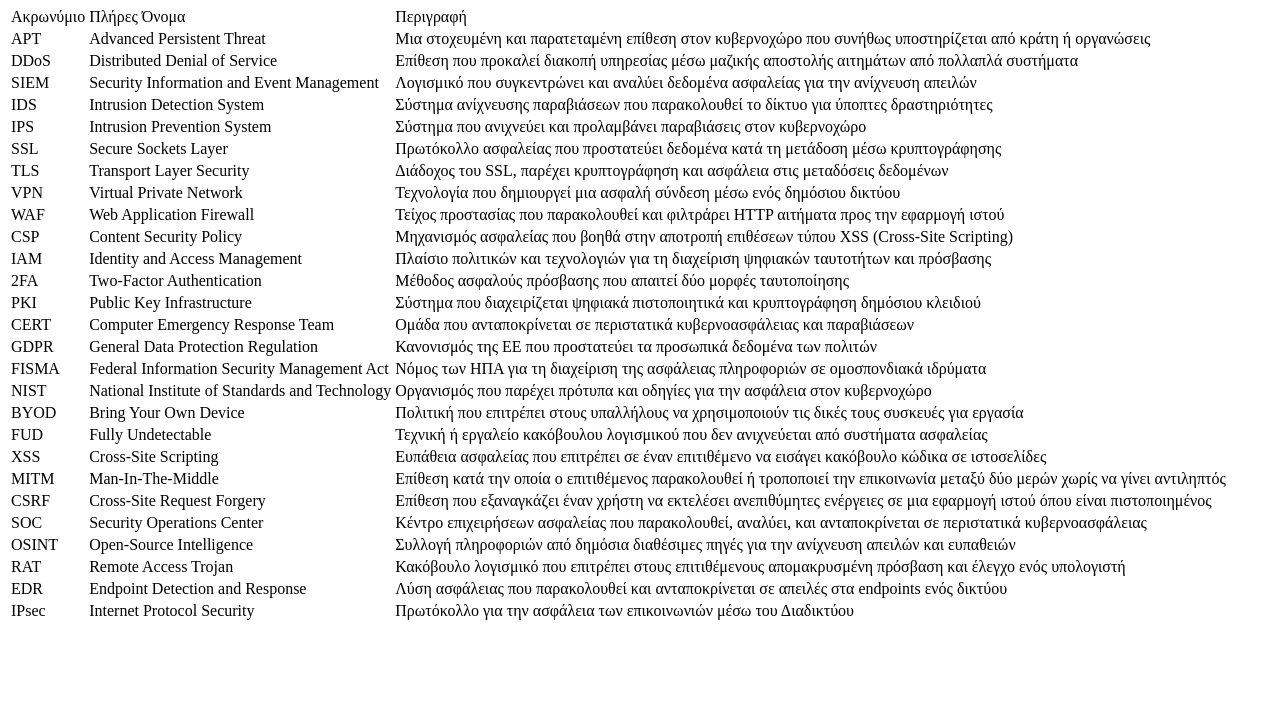
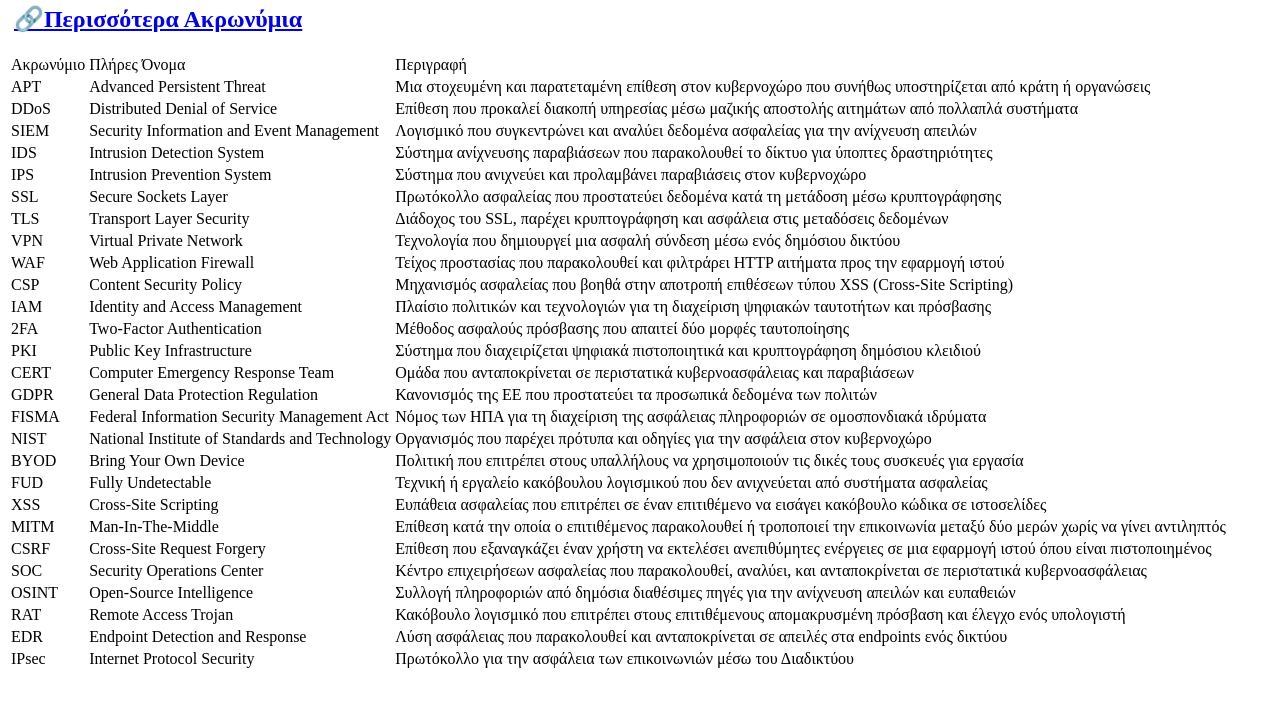
Before and after one commit to grcodeclub/cybersecurity, a plain HTML site: page orologia/acronimia.html in a window 1280 px wide. Shown: the part 82-800 px from the top of the page. Drawn offline with nearby package versions, Linux system fonts and the light colour scheme.

Commit message:
Update acronimia.html

```diff
--- a/orologia/acronimia.html
+++ b/orologia/acronimia.html
@@ -15,6 +15,7 @@
             <div class="Text"> <!--Αρχή Κειμένου-->
                 <div class="text_bg"> <!-- Αρχή Background Κειμένου-->
                     <h1 class="title">Ορολογία<br><div class="search" id="search"><input style="width: 100%;" type="input" class="form__field" placeholder="Αναζήτηση" id='searchInput'/></div></h1>
+                    <h2>&nbsp;<a href="https://grcodeclub.gr/orologia/acronimia">🔗<u>Περισσότερα Ακρωνύμια</u></a></h2>
                      <table id="table" class="style2">
                         <tr id="title-table"><td>Ακρωνύμιο</td> <td>Πλήρες Όνομα</td><td>Περιγραφή </td></tr>
                         <tr><td>APT</td><td>Advanced Persistent Threat</td><td>Μια στοχευμένη και παρατεταμένη επίθεση στον κυβερνοχώρο που συνήθως υποστηρίζεται από κράτη ή οργανώσεις</td></tr>
```
